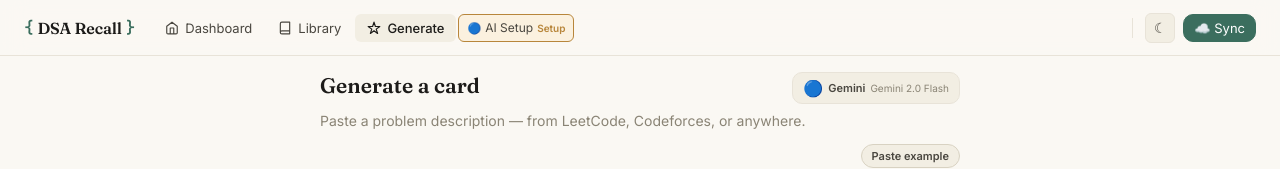
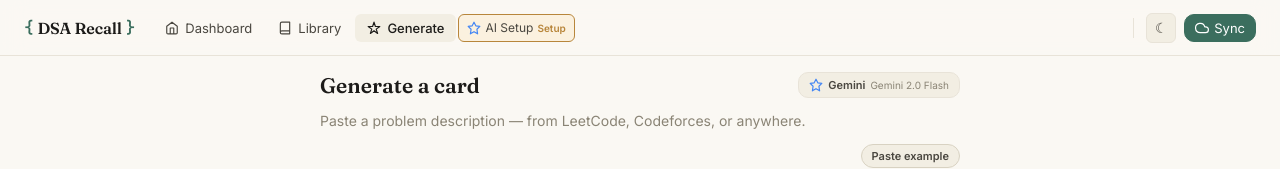
Before and after one commit to MANASZ-WEBDEV/DSA-Revision, a React (Vite) app: page /generate in a window 1280 px wide. Shown: the top 169 px of the page. Built offline with nearby package versions, Linux system fonts and the light colour scheme; no server answers.

Commit message:
style: replace remaining emoji icons with consistent inline SVGs

```diff
--- a/src/components/generate/GenerateCard.tsx
+++ b/src/components/generate/GenerateCard.tsx
@@ -4,6 +4,7 @@ import type { ProviderId } from "../../lib/llm";
 import { initSM2 } from "../../lib/sm2";
 import type { FlashCard } from "../../types";
 import { checkDuplicateCard } from "../../lib/duplicateCheck";
+import { ProviderIcon } from "../layout/ProviderIcon";
 
 interface Props {
   cards: FlashCard[];
@@ -83,7 +84,7 @@ export function GenerateCard({ cards, providerId, model, apiKey, onCardCreated,
         <h2 style={styles.heading}>Generate a card</h2>
         {/* Active provider badge */}
         <div style={styles.providerBadge}>
-          <span>{provider.logo}</span>
+          <ProviderIcon id={provider.id} />
           <span style={{ fontSize: 11, fontWeight: 600, color: "var(--ink-soft)" }}>{provider.name.split(" ")[0]}</span>
           <span style={{ fontSize: 10, color: "var(--caption)" }}>
             {provider.models.find((m) => m.id === model)?.label.split(" (")[0]}
--- a/src/components/layout/Navbar.tsx
+++ b/src/components/layout/Navbar.tsx
@@ -2,6 +2,7 @@ import { useState } from "react";
 import { NavLink } from "react-router-dom";
 import { ThemeToggle } from "./ThemeToggle";
 import { UserMenu } from "./UserMenu";
+import { ProviderIcon } from "./ProviderIcon";
 import { s } from "./layoutStyles";
 import type { FlashCard } from "../../types";
 
@@ -103,7 +104,7 @@ export function Navbar({
           className="btn-press"
           title="LLM Generation Settings"
         >
-          <span>{provider.logo}</span>
+          <ProviderIcon id={provider.id} />
           <span style={{ fontSize: 12 }}>
             {keySet ? (provider.id === "anthropic" ? "Claude" : provider.id === "gemini" ? "Gemini" : "Groq") : "AI Setup"}
           </span>
--- /dev/null
+++ b/src/components/layout/ProviderIcon.tsx
@@ -0,0 +1,51 @@
+/**
+ * SVG icons for LLM providers — replaces cross-platform-inconsistent emoji.
+ * Uses the same inline SVG pattern as NavIcon in Navbar.tsx.
+ */
+
+interface ProviderIconProps {
+  id: string;
+  size?: number;
+}
+
+export function ProviderIcon({ id, size = 14 }: ProviderIconProps) {
+  const props = {
+    width: size,
+    height: size,
+    viewBox: "0 0 24 24",
+    fill: "none",
+    stroke: "currentColor",
+    strokeWidth: 2,
+    strokeLinecap: "round" as const,
+    strokeLinejoin: "round" as const,
+  };
+
+  switch (id) {
+    // Anthropic (Claude) — a sparkle/burst shape
+    case "anthropic":
+      return (
+        <svg {...props} style={{ color: "var(--medium)" }}>
+          <path d="M12 3v18M5.6 5.6l12.8 12.8M3 12h18M5.6 18.4L18.4 5.6" />
+        </svg>
+      );
+
+    // Google (Gemini) — a diamond/gem shape
+    case "gemini":
+      return (
+        <svg {...props} style={{ color: "#4285F4" }}>
+          <path d="M12 2l3.09 6.26L22 9.27l-5 4.87L18.18 22 12 18.27 5.82 22 7 14.14l-5-4.87 6.91-1.01z" />
+        </svg>
+      );
+
+    // Groq — a lightning bolt for speed
+    case "groq":
+      return (
+        <svg {...props} style={{ color: "var(--medium)" }}>
+          <path d="M13 2L3 14h9l-1 8 10-12h-9l1-8z" />
+        </svg>
+      );
+
+    default:
+      return <span style={{ fontSize: size }}>●</span>;
+  }
+}
--- a/src/components/layout/UserMenu.tsx
+++ b/src/components/layout/UserMenu.tsx
@@ -26,7 +26,8 @@ export function UserMenu({
         style={{ ...s.providerBtn, background: "var(--accent)", color: "#fff", borderColor: "var(--accent)" }}
         className="btn-press"
       >
-        ☁️ Sync
+        <svg width="14" height="14" viewBox="0 0 24 24" fill="none" stroke="currentColor" strokeWidth="2" strokeLinecap="round" strokeLinejoin="round" style={{ flexShrink: 0 }}><path d="M18 10h-1.26A8 8 0 1 0 9 20h9a5 5 0 0 0 0-10z" /></svg>
+        Sync
       </button>
     );
   }
@@ -85,7 +86,7 @@ export function UserMenu({
               style={{ ...s.dropdownItem, color: "var(--hard)", fontWeight: 500 }}
               className="dropdown-item"
             >
-              <span style={{ marginRight: 8, fontSize: 14 }}>🚪</span>
+              <svg width="14" height="14" viewBox="0 0 24 24" fill="none" stroke="currentColor" strokeWidth="2" strokeLinecap="round" strokeLinejoin="round" style={{ marginRight: 8, flexShrink: 0 }}><path d="M9 21H5a2 2 0 0 1-2-2V5a2 2 0 0 1 2-2h4" /><polyline points="16 17 21 12 16 7" /><line x1="21" y1="12" x2="9" y2="12" /></svg>
               Sign Out
             </button>
           </div>
--- a/src/lib/llm.ts
+++ b/src/lib/llm.ts
@@ -7,7 +7,7 @@ export type ProviderId = "anthropic" | "gemini" | "groq";
 export interface Provider {
   id: ProviderId;
   name: string;
-  logo: string;           // emoji stand-in
+  logo: string;           // legacy emoji (UI uses ProviderIcon SVGs instead)
   models: { id: string; label: string }[];
   keyPrefix: string;      // for basic validation
   keyPlaceholder: string;
```
